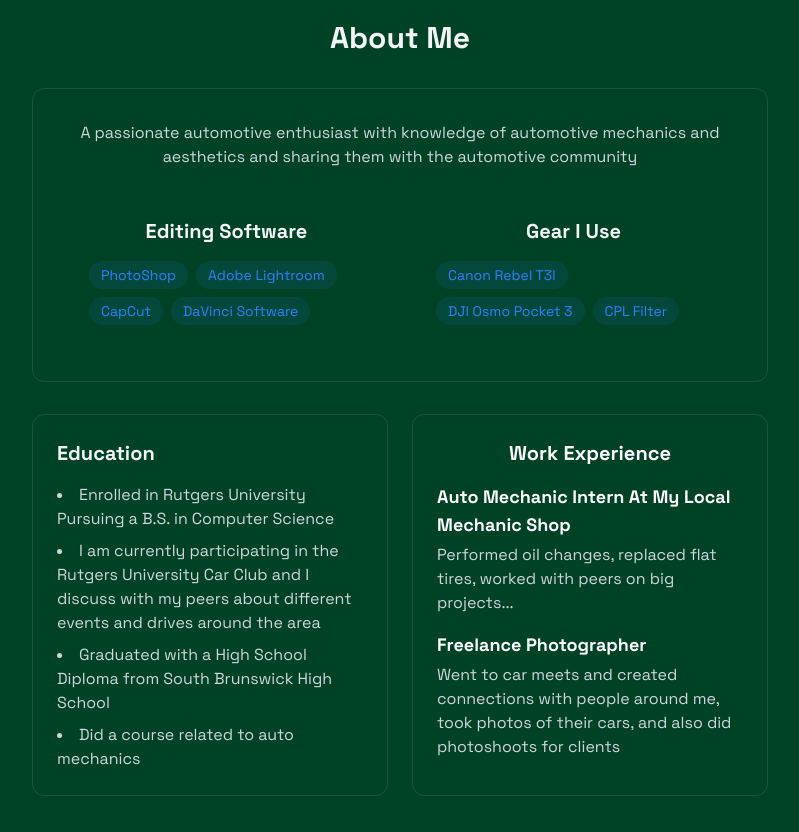
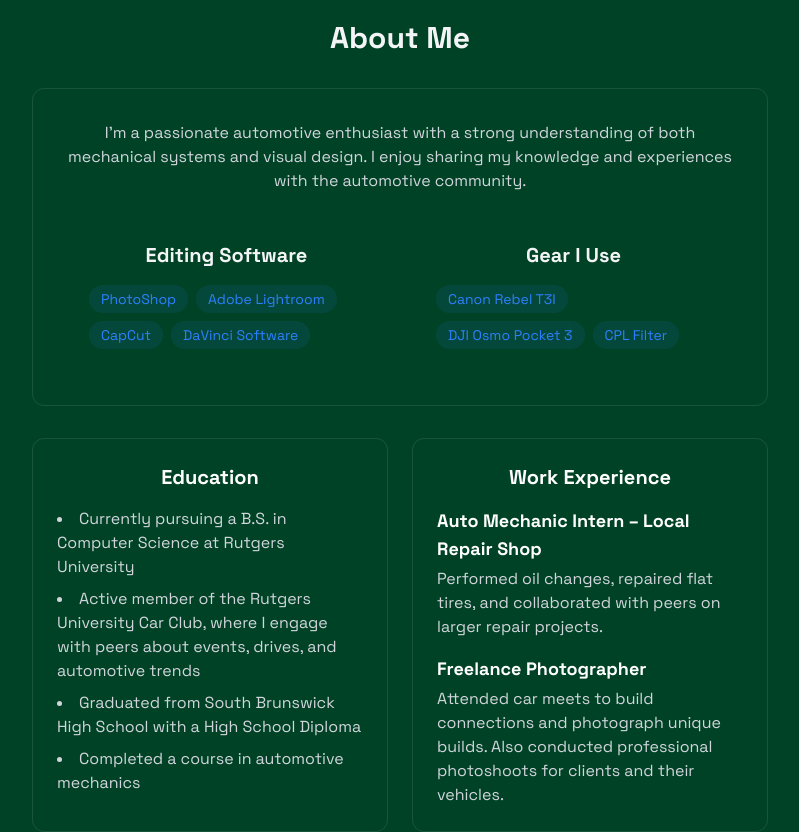
Before and after one commit to aravski09/aravshotsportfolio, a React (Vite) app: page / in a window 1280 px wide. Shown: the part 860-1692 px from the top of the page, without its empty margins (240-1039 px from the left). Built offline with nearby package versions, Linux system fonts and the light colour scheme.

Commit message:
updated some syntax and also some of the phrases i used to describe myself

```diff
--- a/src/components/sections/About.jsx
+++ b/src/components/sections/About.jsx
@@ -1,4 +1,3 @@
-
 
 export const About = () => {
 
@@ -7,15 +6,13 @@ export const About = () => {
     return (
     <section id="about" className="min-h-screen flex items-center justify-center py-20">
 
-
     <div className="max-w-3xl mx-auto px-4">
         <h2 className="text-3xl font-bold mb-8 text-center ">
         About Me
         </h2>
         <div className="text-center justify-center glass rounded-xl p-8 border-white/10 border hover:translate-y-1 transition-all">
             <p className="text-gray-300 mb-6">
-            A passionate automotive enthusiast with knowledge of automotive mechanics and aesthetics and sharing them with the
-            automotive community
+                I'm a passionate automotive enthusiast with a strong understanding of both mechanical systems and visual design. I enjoy sharing my knowledge and experiences with the automotive community.
             </p>
 
             <div className="grid grid-cols-1 md:grid-cols-2 gap-6">
@@ -51,37 +48,37 @@ export const About = () => {
         </div>
             <div className="grid grid-cols-1 grid-cols-2 gap-6 mt-8">
                 <div className="p-6 rounded-xl border-white/10 border hover:-translate-y-1 transition-all">
-                    <h3 className="text-lg text-whitetext-center justitfy-center text-xl font-bold mb-4">Education</h3>
+                    <h3 className="text-xl text-white text-center font-bold mb-4">Education</h3>
                     <ul className="list-disc list-inside text-gray-300 space-y-2">
-                        <li >
-                            Enrolled in Rutgers University Pursuing a B.S. in Computer Science
+                        <li>
+                            Currently pursuing a B.S. in Computer Science at Rutgers University
                         </li>
                         <li>
-                            I am currently participating in the Rutgers University Car Club and I discuss with my peers about different events and drives around the area
+                            Active member of the Rutgers University Car Club, where I engage with peers about events, drives, and automotive trends
                         </li>
                         <li>
-                            Graduated with a High School Diploma from South Brunswick High School
+                            Graduated from South Brunswick High School with a High School Diploma
                         </li>
                         <li>
-                            Did a course related to auto mechanics
+                            Completed a course in automotive mechanics
                         </li>
                     </ul>
                 </div>
                 <div className="p-6 rounded-xl border-white/10 border hover:-translate-y-1 transition-all">
-                    <h3 className="text-lg text-white text-center justify-center text-xl font-bold mb-4"> Work Experience </h3>
+                    <h3 className="text-xl text-white text-center font-bold mb-4">Work Experience</h3>
                     <div className="space-y-4 text-gray-300">
                         <div>
-                        <h4 className="font-bold text-lg text-white mt-4 mb-1">
-                            Auto Mechanic Intern At My Local Mechanic Shop
+                            <h4 className="font-bold text-lg text-white mt-4 mb-1">
+                                Auto Mechanic Intern – Local Repair Shop
                             </h4>
-                        <       p className="text-gray-300">
-                                Performed oil changes, replaced flat tires, worked with peers on big projects...
-                                </p>
+                            <p className="text-gray-300">
+                                Performed oil changes, repaired flat tires, and collaborated with peers on larger repair projects.
+                            </p>
                             <h4 className="font-bold text-lg text-white mt-4 mb-1">
                                 Freelance Photographer
                             </h4>
                             <p>
-                                Went to car meets and created connections with people around me, took photos of their cars, and also did photoshoots for clients
+                                Attended car meets to build connections and photograph unique builds. Also conducted professional photoshoots for clients and their vehicles.
                             </p>
                         </div>
                     </div>
```
